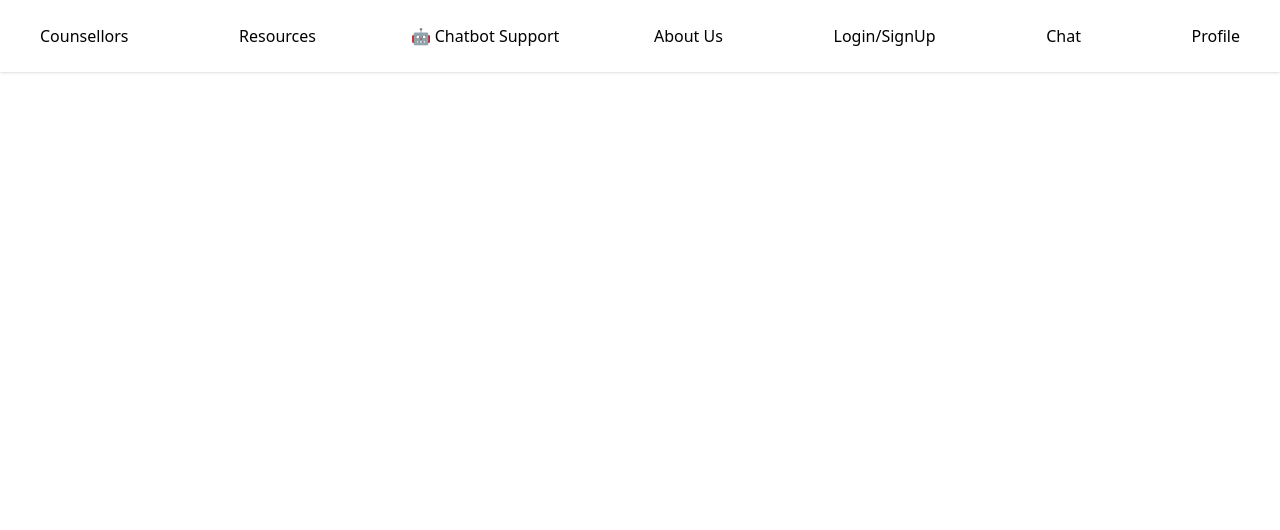
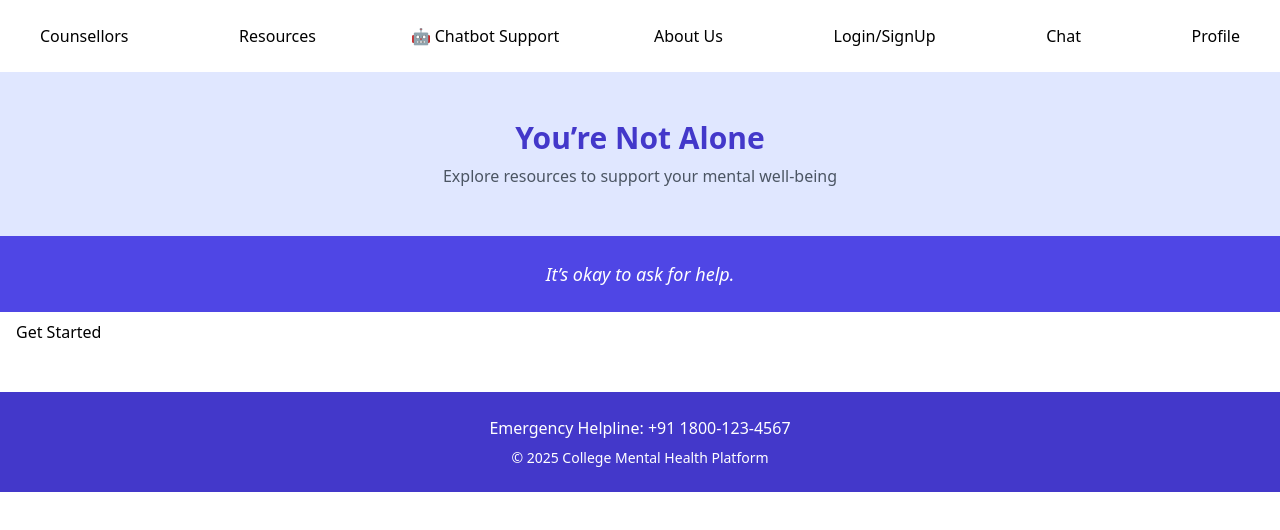
Before and after one commit to Nikhil10062006/mental-health-project, a React (Create React App) app: page / in a window 1280 px wide. Shown: the top 530 px of the page. Built offline with nearby package versions, Linux system fonts and the light colour scheme; no server answers.

Commit message:
Added Features

```diff
--- a/package.json
+++ b/package.json
@@ -8,14 +8,11 @@
     "@testing-library/react": "^16.3.0",
     "@testing-library/user-event": "^13.5.0",
     "autoprefixer": "^10.4.21",
-<<<<<<< HEAD
     "axios": "^1.12.2",
-=======
     "body-parser": "^2.2.0",
     "cors": "^2.8.5",
     "dotenv": "^17.2.2",
     "express": "^5.1.0",
->>>>>>> 0f5be3e0ad19d5f8327940ad43fb6bd0fe767008
     "firebase": "^12.2.1",
     "lucide-react": "^0.544.0",
     "openai": "^5.20.3",
--- a/src/Components/ChatRoom.jsx
+++ b/src/Components/ChatRoom.jsx
@@ -1,4 +1,5 @@
 import { useState, useEffect } from "react";
+import Footer from './footer';
 import { db, auth } from "../firebase";
 import { collection, addDoc, query, orderBy, onSnapshot, serverTimestamp } from "firebase/firestore";
 export default function ChatRoom() {
@@ -38,6 +39,7 @@ export default function ChatRoom() {
         placeholder="Type your message..."
       />
       <button onClick={sendMessage}>Send</button>
+      <Footer/>
     </div>
   );
 }
--- a/src/Components/CounsellorList.jsx
+++ b/src/Components/CounsellorList.jsx
@@ -1,5 +1,6 @@
 import React from "react";
 import counsellors from "../Data/counsellors";
+import Footer from './footer';
 import { Link } from "react-router-dom";
 import Navbar from "./Navbar";
 export default function CounsellorList() {
@@ -21,6 +22,7 @@ export default function CounsellorList() {
       <Navbar />
       <h1>List of counsellors</h1>
       <ul>{list}</ul>
+      <Footer/>
     </div>
   );
 }
--- a/src/Components/Home.js
+++ b/src/Components/Home.js
@@ -1,9 +1,20 @@
 import React from 'react'
-import Navbar from './Navbar'
+import Navbar from './Navbar';
+import Footer from './footer';
+import Hero from './hero.jsx';
+import QuotesCarousel from './quotes.jsx';
+import Button from './Button';
+import { Link } from "react-router-dom";
 export default function Home() {
   return (
     <div>
       <Navbar/>
+      <Hero/>
+      <QuotesCarousel/>
+      <Link to="/login">
+      <Button>Get Started</Button>
+      </Link>
+      <Footer/>
     </div>
   )
 }
--- a/src/Components/Profile.jsx
+++ b/src/Components/Profile.jsx
@@ -2,7 +2,7 @@ import { useState, useEffect } from "react";
 import { auth, db } from "../firebase";
 import { doc, getDoc, updateDoc } from "firebase/firestore";
 import { logOut } from "../Services/Auth";
-
+import "./Profile.css";
 export default function Profile() {
   const [userData, setUserData] = useState(null);
   const [darkMode, setDarkMode] = useState(false);
--- a/src/Components/videos.jsx
+++ b/src/Components/videos.jsx
@@ -3,7 +3,7 @@ import { useState , useEffect } from "react";
 import videos from "../assets/videos/videolinks.json";
 import { Heart } from "lucide-react";
 import { Heart as HeartFilled } from "lucide-react";
-import { auth, db } from "../Firebase";
+import { auth, db } from "../firebase";
 import { useNavigate } from "react-router-dom";
 import { doc, setDoc, deleteDoc, getDoc, collection, getDocs } from "firebase/firestore";
 
@@ -75,7 +75,7 @@ const VideoSection = () => {
           ></iframe>
 
            <button
-              onClick={() => toggleSave(video.id)}
+              onClick={() => toggleSave(video)}
               className="absolute bottom-2 right-2 bg-white p-2 rounded-full shadow hover:bg-gray-100 transition"
             >
               {saved.includes(video.id) ? (
```
Also changed, not shown: 1 other file (tests, documents, lock files or other folders).
